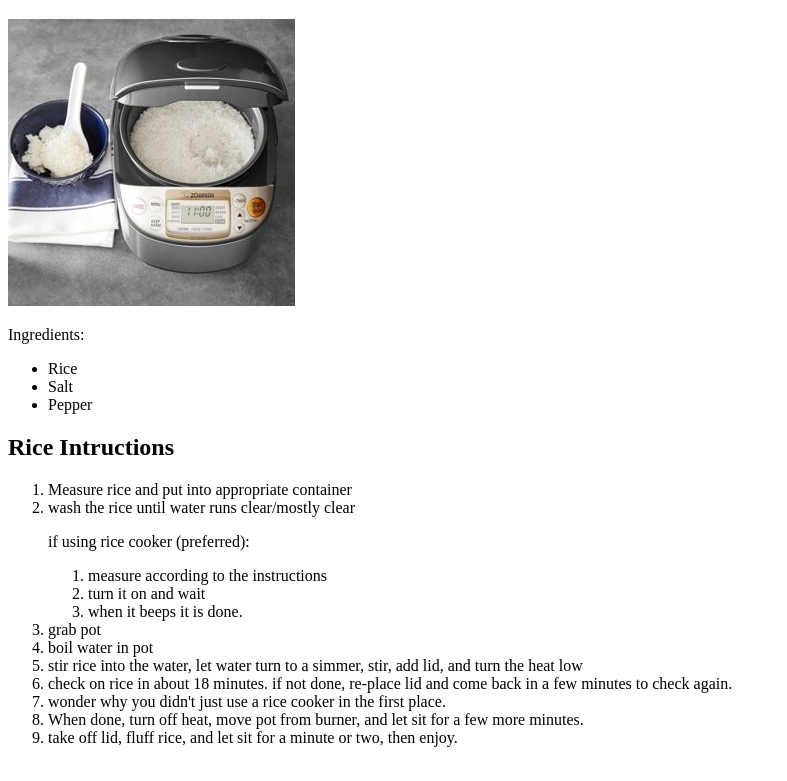
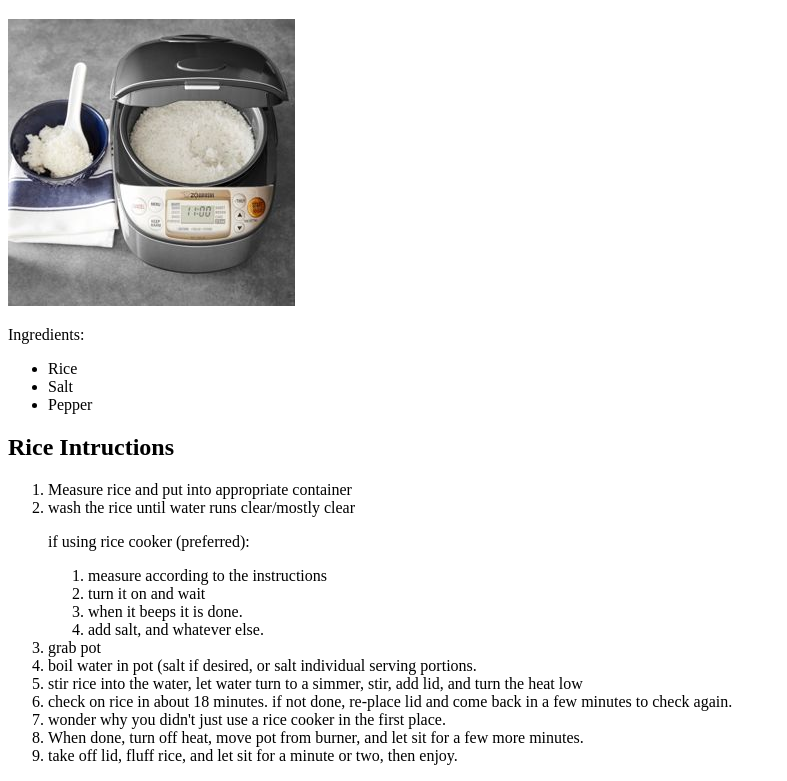
Before and after one commit to Turtle-Lake/odin-recipes, a plain HTML site: page recipes/rice.html in a window 1280 px wide. Shown: the part 105-886 px from the top of the page, without its empty margins (0-787 px from the left). Drawn offline with Linux system fonts and the light colour scheme.

Commit message:
more intruction to rice.html

```diff
--- a/recipes/rice.html
+++ b/recipes/rice.html
@@ -29,10 +29,11 @@
                     <li>measure according to the instructions</li>
                     <li>turn it on and wait</li>
                     <li>when it beeps it is done.</li>
+                    <li>add salt, and whatever else.</li>
                 </ol>
             </div>
             <li>grab pot</li>
-            <li>boil water in pot</li>
+            <li>boil water in pot (salt if desired, or salt individual serving portions.</li>
             <li>stir rice into the water, let water turn to a simmer, stir, add lid, and turn the heat low</li>
             <li>check on rice in about 18 minutes. if not done, re-place lid and come back in a few minutes to check again.</li>
             <li>wonder why you didn't just use a rice cooker in the first place.</li>
```
